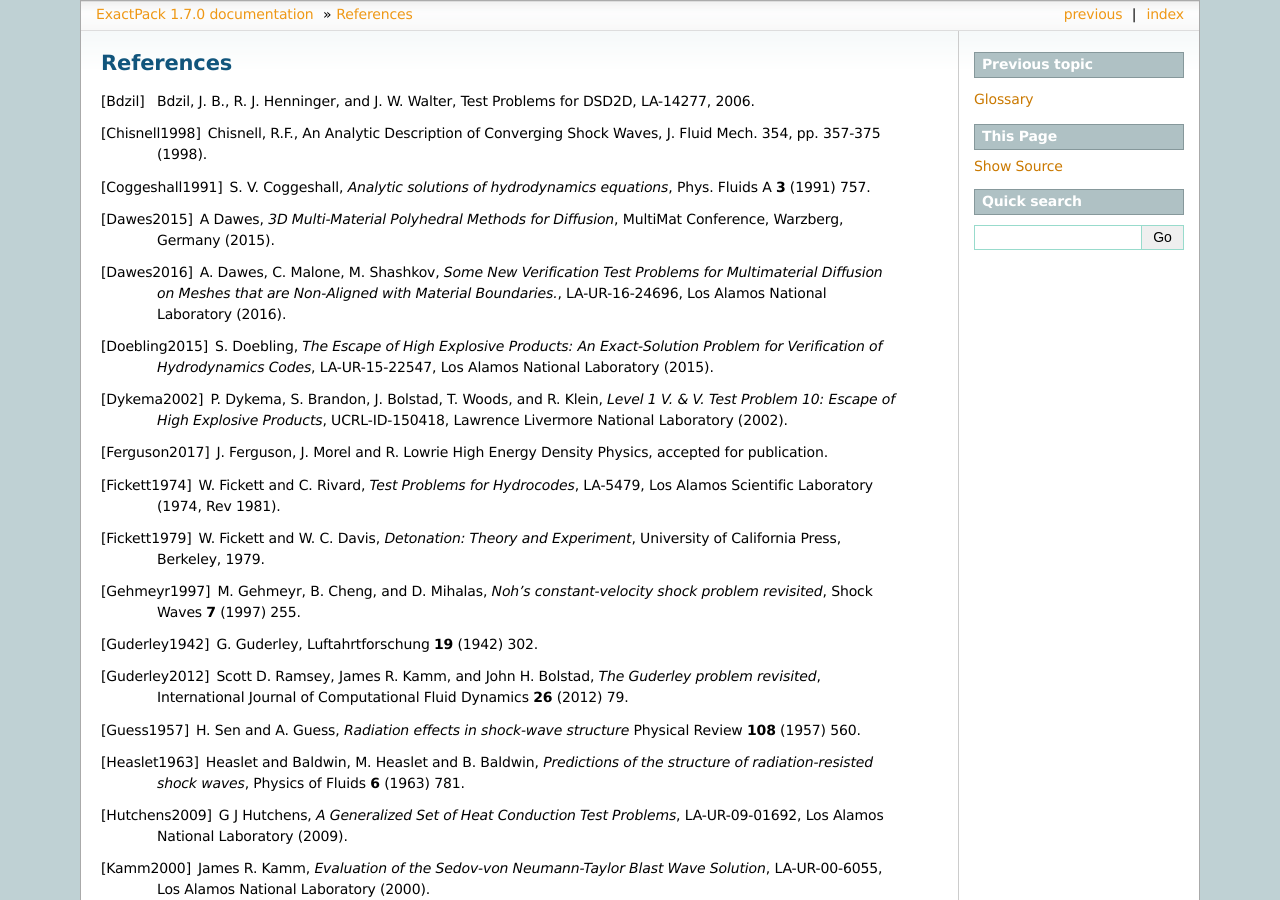
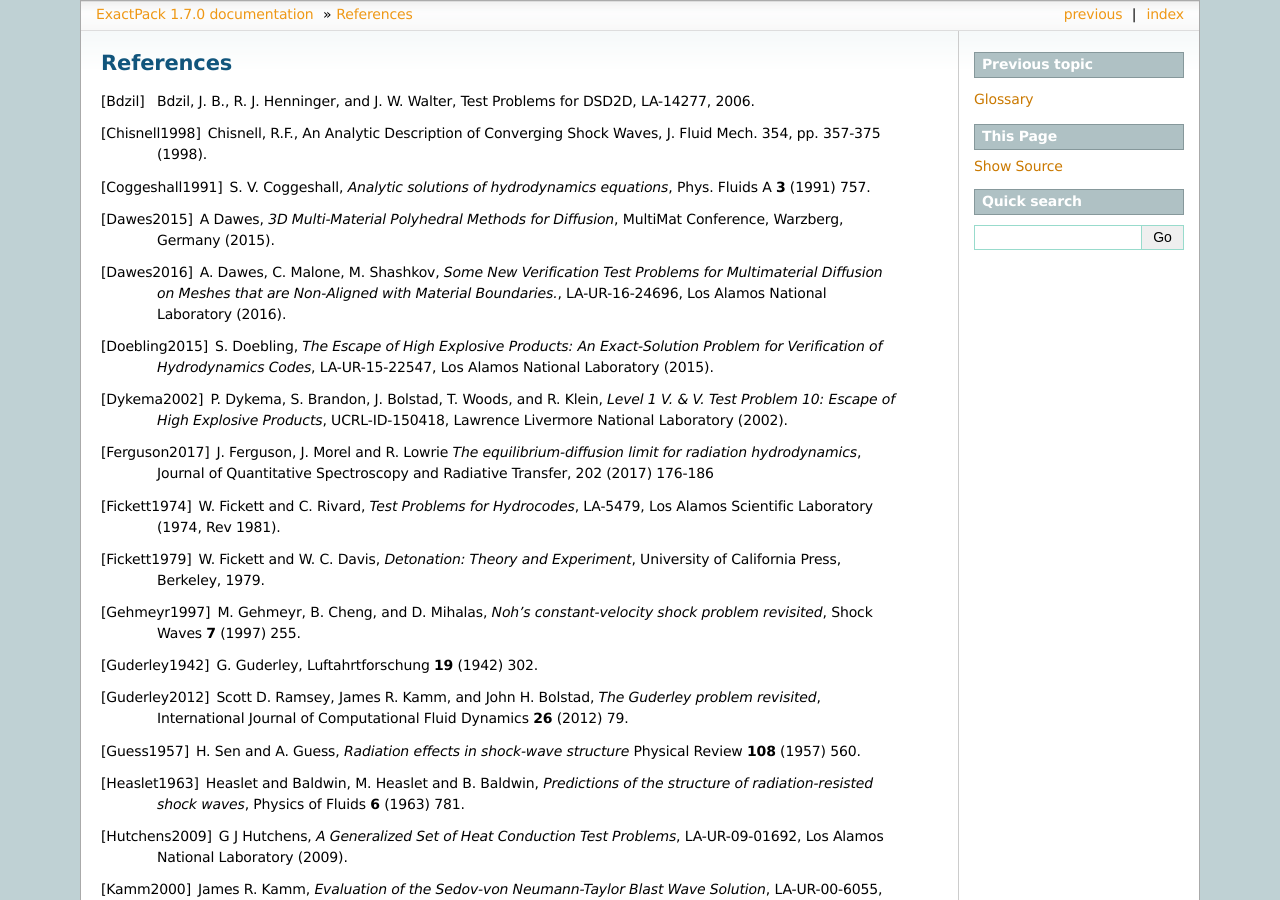
Before and after one commit to lanl/ExactPack, a Sphinx documentation site: the page built from doc/source/references.rst, in a window 1280 px wide and 900 px high. Built offline with Sphinx 7.4.7, drawn with Linux system fonts in a browser that asks for light colours.

Commit message:
Update reference to Jim's paper

```diff
--- a/doc/source/references.rst
+++ b/doc/source/references.rst
@@ -45,7 +45,8 @@ References
 
 .. [Ferguson2017]
    J. Ferguson, J. Morel and R. Lowrie
-   High Energy Density Physics, accepted for publication.
+   *The equilibrium-diffusion limit for radiation hydrodynamics*,
+   Journal of Quantitative Spectroscopy and Radiative Transfer, 202 (2017) 176-186
 
 .. [Fickett1974]
    W. Fickett and C. Rivard,
```
